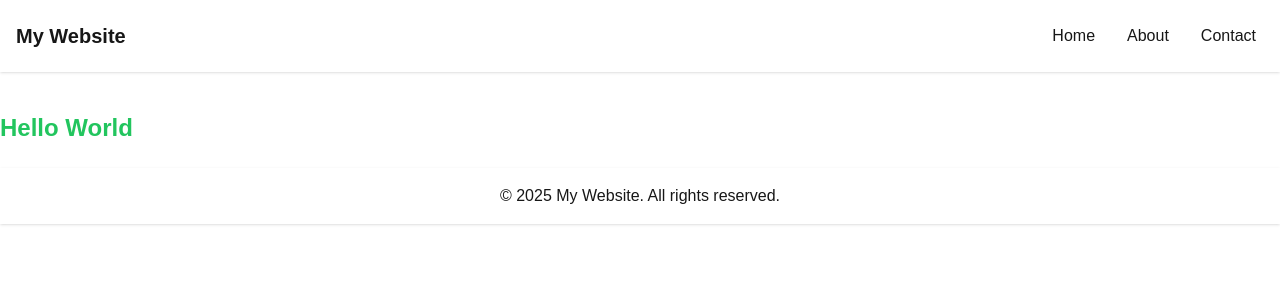
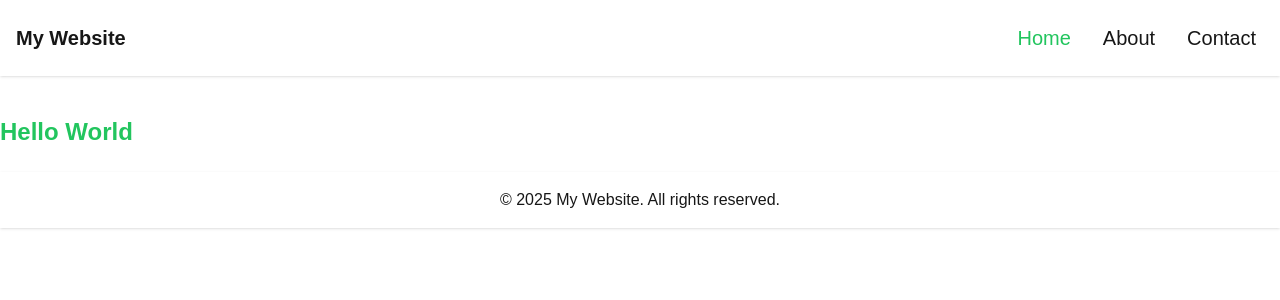
Before and after one commit to devfardin/Next.js-Learning-Journey-, a Next.js app: page / in a window 1280 px wide. Shown: the top 300 px of the page. Built offline with nearby package versions, Linux system fonts and the light colour scheme.

Commit message:
active menu items

```diff
--- a/src/app/(MainLayout)/components/Header.js
+++ b/src/app/(MainLayout)/components/Header.js
@@ -2,10 +2,11 @@
 import Link from "next/link";
 import { Menu } from "lucide-react";
 import { useState } from "react";
+import { usePathname } from "next/navigation";
 
 export function Header() {
   const [isOpen, setIsOpen] = useState(false);
-
+  const pathname = usePathname();
   return (
     <header className="bg-white shadow p-4">
       <div className="container mx-auto flex justify-between items-center">
@@ -14,9 +15,16 @@ export function Header() {
         </button>
         <h1 className="text-xl font-bold">My Website</h1>
         <nav className={`md:flex space-x-4 ${isOpen ? "block" : "hidden"}`}>
-          <Link href="/" className="p-2 hover:text-blue-600">Home</Link>
-          <Link href="/about" className="p-2 hover:text-blue-600">About</Link>
-          <Link href="/contact" className="p-2 hover:text-blue-600">Contact</Link>
+          <Link href="/"
+          className={pathname == '/' ? 'p-2 hover:text-red-400 text-green-500 font-medium text-xl' : 'p-2 hover:text-blue-600 font-medium text-xl'}>
+            Home
+          </Link>
+          <Link className={pathname == '/about' ? 'p-2 hover:text-red-400 text-green-500 font-medium text-xl' : 'p-2 hover:text-blue-600 font-medium text-xl'} href="/about">
+          About
+          </Link>
+          <Link href="/contact" className={pathname == '/contact' ? 'p-2 hover:text-red-400 text-green-500 font-medium text-xl' : 'p-2 hover:text-blue-600 font-medium text-xl'}>
+          Contact
+          </Link>
         </nav>
       </div>
     </header>
```
